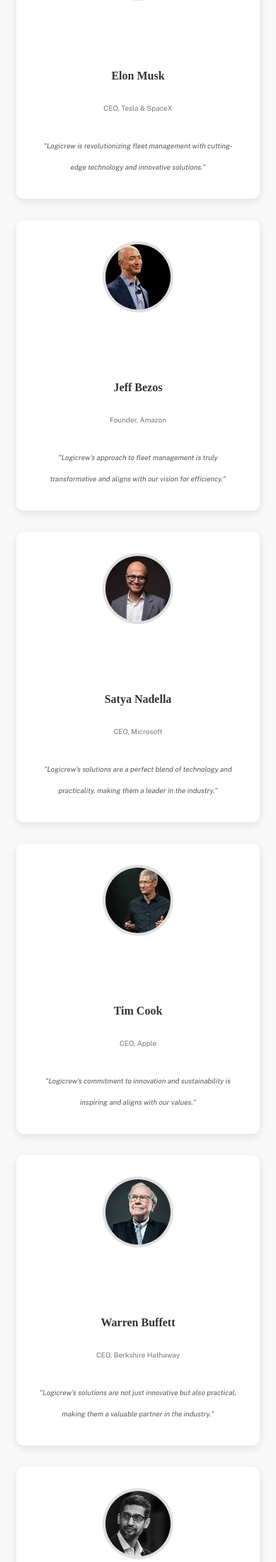
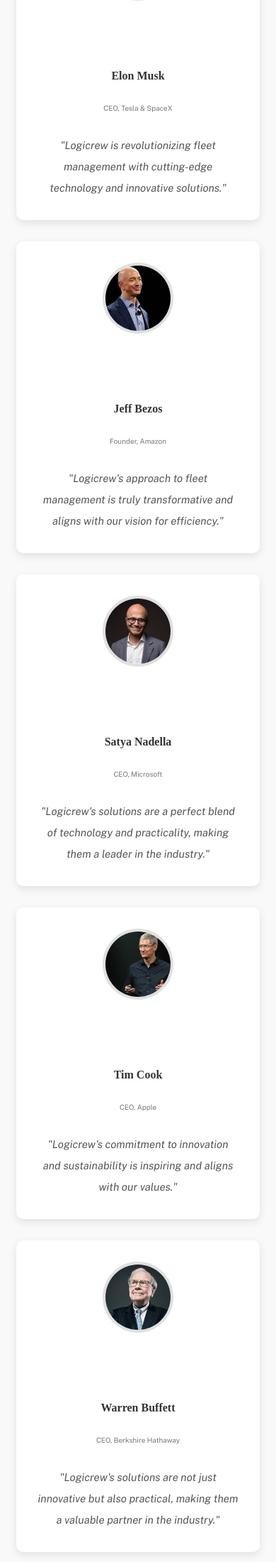
Before and after one commit to K-VishalKarthik/logicrew, a PHP site: page /SupportersPage/index.html in a window 390 px wide. Shown: the part 1249-3449 px from the top of the page at 71% size. Run offline with PHP 8.4, Linux system fonts and the light colour scheme; some web fonts are replaced.

Commit message:
Updated style.css to its near perfection

```diff
--- a/SupportersPage/style.css
+++ b/SupportersPage/style.css
@@ -480,7 +480,7 @@
 }
 
 .supporter-quote {
-    font-size: 1rem; /* Increased font size */
+    font-size: 1.5rem; /* Increased font size */
     color: #555;
     font-style: italic;
     margin-bottom: 0;
@@ -514,7 +514,7 @@
     }
 
     .supporter-quote {
-        font-size: 1rem; /* Increased font size for smaller screens */
+        font-size: 1.5rem; /* Increased font size for smaller screens */
     }
 }
 
```
